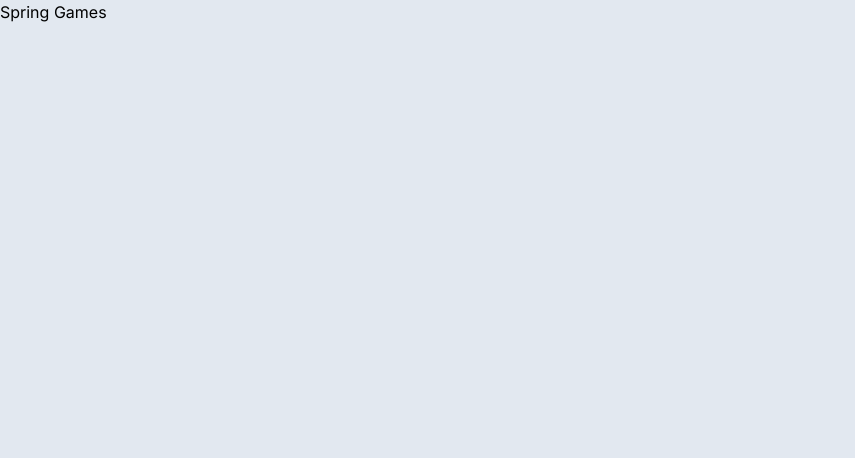
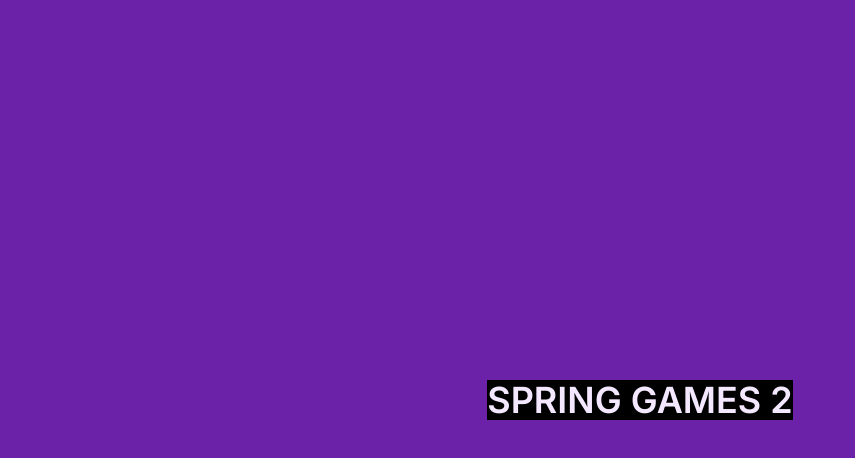
Before and after one commit to Luke0195/spring-games-front, a Next.js app: page / in a window 1280 px wide. Shown: the top 458 px of the page, without its empty margins (0-855 px from the left). Built offline with nearby package versions, Linux system fonts and the light colour scheme.

Commit message:
chore: config tailwind

```diff
--- a/src/app/globals.css
+++ b/src/app/globals.css
@@ -17,6 +17,6 @@
 }
 
 
-html,body, #root{
-  height:100% !important;
+html,body{
+  height:100vh;
 }
--- a/src/app/page.tsx
+++ b/src/app/page.tsx
@@ -2,8 +2,14 @@ import React from 'react'
 
 export default function Home(): React.ReactNode {
   return (
-    <div className="bg-slate-200 h-screen w-screen flex-col align-middle">
-      <h2> Spring Games</h2>
-    </div>
+    <>
+      <div className="bg-purple-800 h-screen flex flex-col  justify-center">
+        <div className="w-full bg-red p-2 flex align-middle justify-center">
+          <h2 className="text-4xl text-purple-100 font-semibold uppercase  align-middle bg-black ">
+            Spring games 2
+          </h2>
+        </div>
+      </div>
+    </>
   )
 }
```
